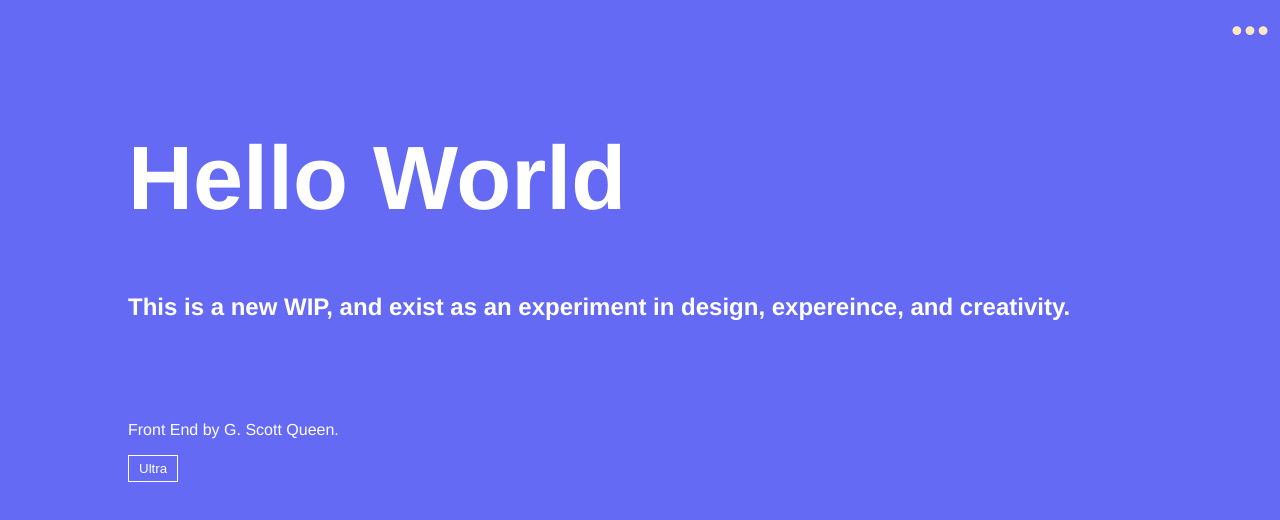
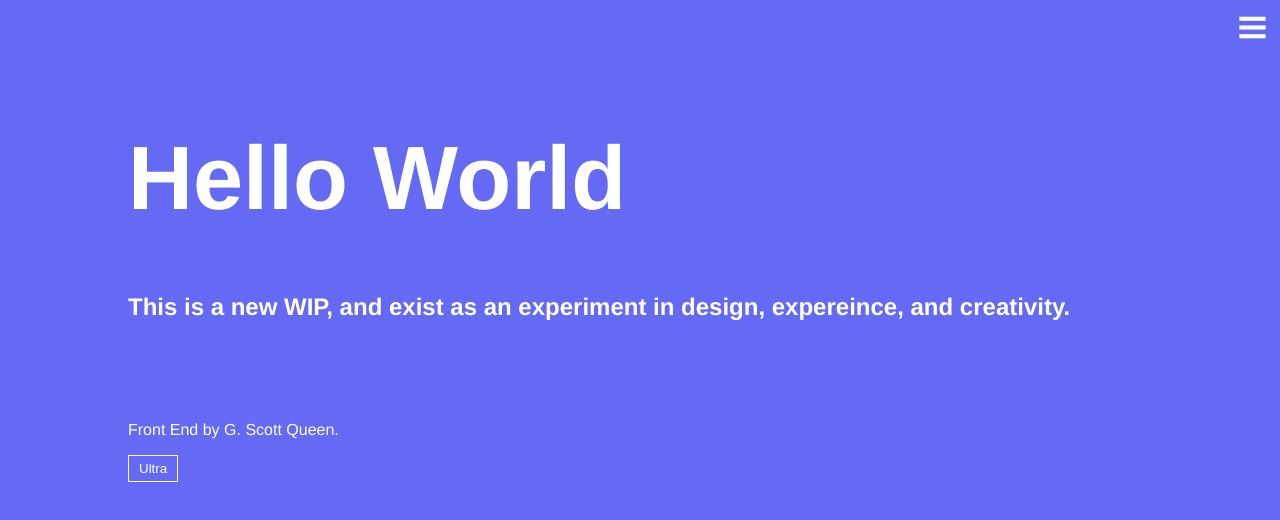
Before and after one commit to gscottqueen/gscottqueen-site, a Vue app: page / in a window 1280 px wide. Shown: the top 520 px of the page. Built offline with nearby package versions, Linux system fonts and the light colour scheme.

Commit message:
new menu icon, gradient on ultra theme

```diff
--- a/src/components/03-organisims/Navigator.vue
+++ b/src/components/03-organisims/Navigator.vue
@@ -2,7 +2,7 @@
 <div class="main-nav">
   <i
   tabindex="0"
-  class="main-nav--icon el-icon-more"
+  class="main-nav--icon"
   v-on:click="toggleMenu"
   v-on:keyup="toggleMenu"></i>
   <navigation></navigation>
@@ -47,9 +47,13 @@ export default {
     top: 10px;
     right: 10px;
     font-size: 40px;
-    color: #ffe7c3;
     cursor: pointer;
     z-index: 9999;
+    background-image: url('../../assets/if_essential_set_menu_1110965.svg');
+    background-repeat: no-repeat;
+    background-size: contain;
+    height: 35px;
+    width: 35px;
   }
 
   .main-nav--items {
@@ -63,11 +67,31 @@ export default {
       width: 100vw;
       height: 100vh;
       margin: 0;
-      background: #ecf5eb;
+      background: linear-gradient(-45deg, #EE7752, #E73C7E, #23A6D5, #23D5AB);
+      background-size: 400% 400%;
+      -webkit-animation: Gradient 20s ease infinite;
+      -moz-animation: Gradient 20s ease infinite;
+      animation: Gradient 20s ease infinite;
       list-style: none;
 
+      /*our animation frames*/
+      @keyframes Gradient {
+        0% {
+          background-position: 0% 50%
+        }
+
+        50% {
+          background-position: 100% 50%
+        }
+
+        100% {
+          background-position: 0% 50%
+        }
+
+      }
+
       a {
-        color: #ffe7c3;
+        color: #ffffff;
         font-size: 55px;
         line-height: 1.2;
         font-weight: bold;
```
Also changed, not shown: src/assets/if_essential_set_menu_1110965.svg (added).
